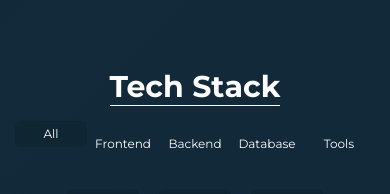
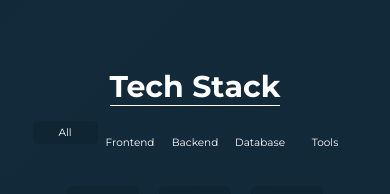
Before and after one commit to Aziiimm/Azim_Portfolio, a React (Create React App) app: page / in a window 390 px wide. Shown: the part 1600-1794 px from the top of the page. Built offline with nearby package versions, Linux system fonts and the light colour scheme; no server answers.

Commit message:
edited filters

```diff
--- a/src/styles/skills.css
+++ b/src/styles/skills.css
@@ -18,6 +18,7 @@
   cursor: pointer;
   z-index: 1;
   transition: all 0.3s ease-in-out;
+  text-align: center;
 }
 
 .filter-btn.active {
@@ -159,7 +160,8 @@
     gap: 0;
   }
   .filter-btn {
-    width: 6em;
+    width: 65px;
     height: 2.2em;
+    font-size: 10.5px;
   }
 }
```
